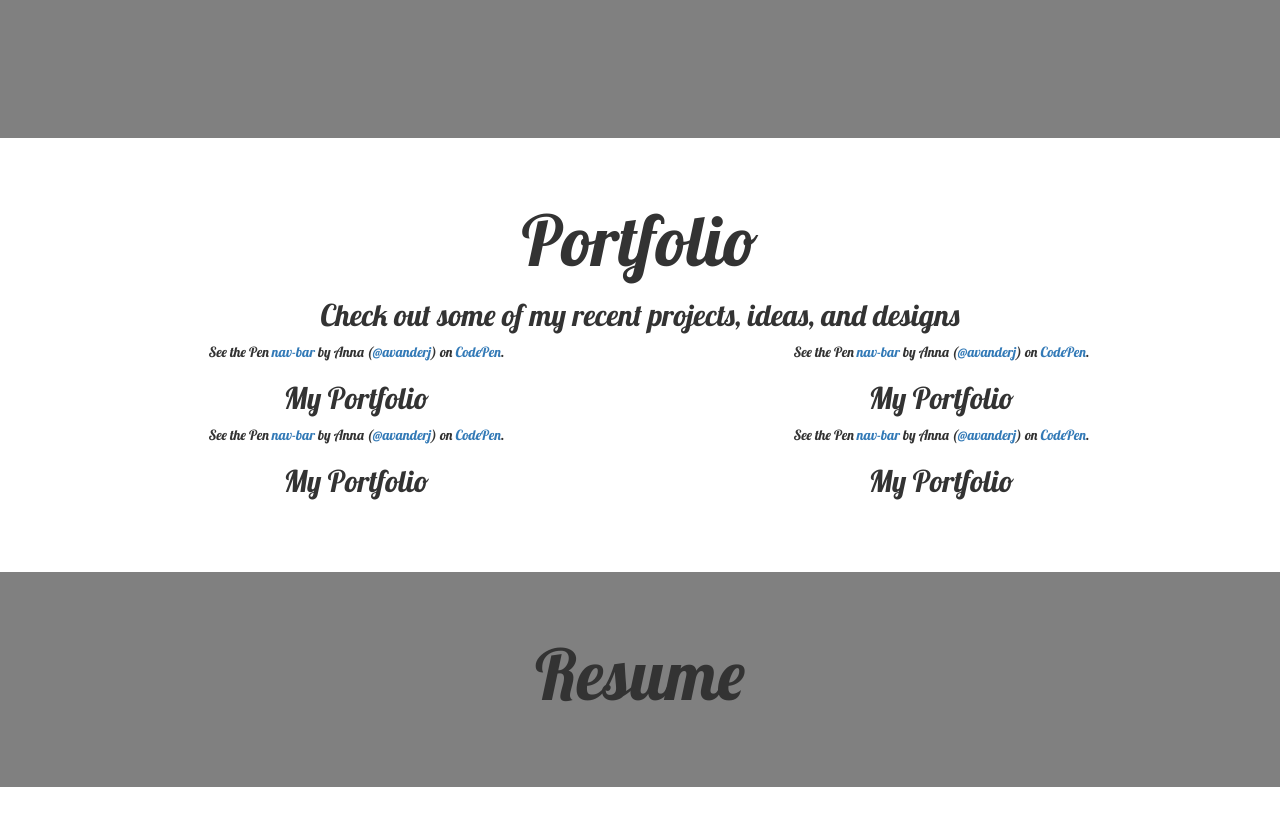
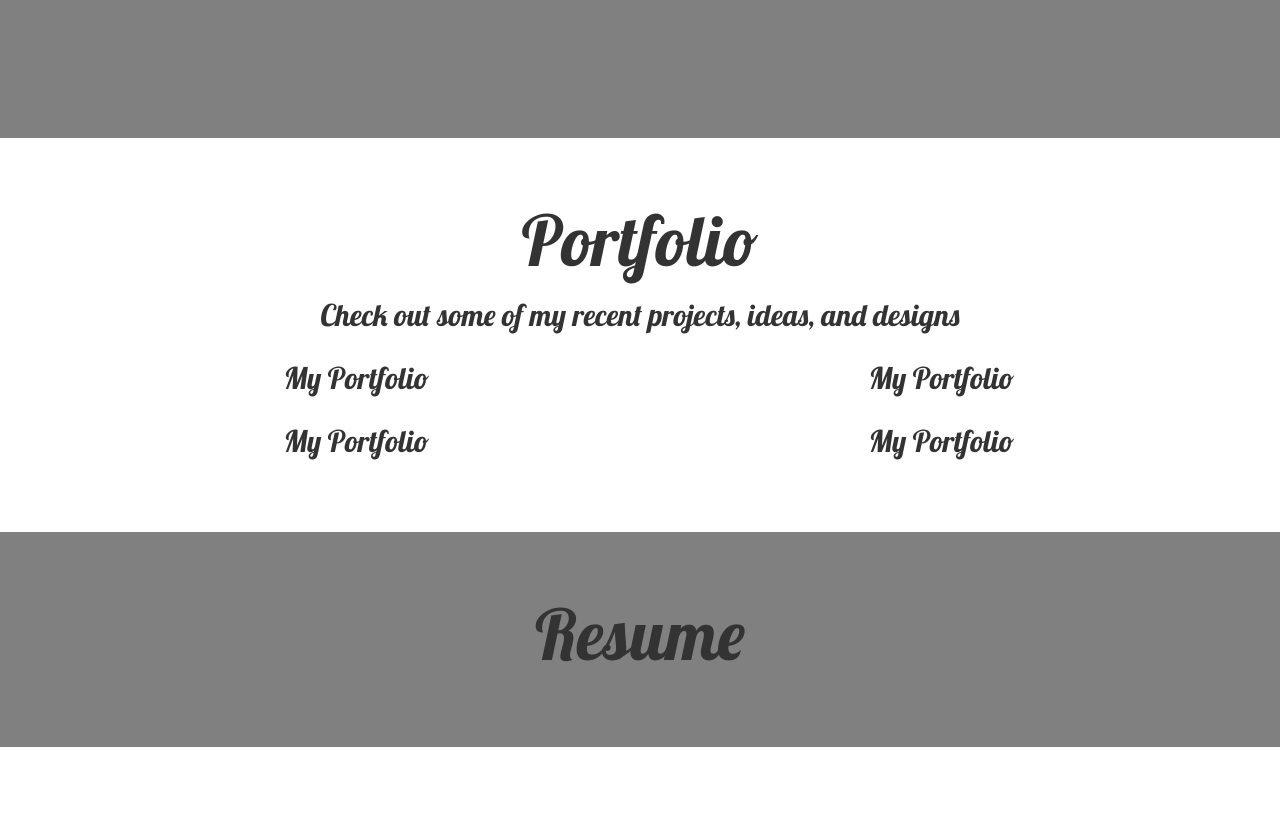
Before and after one commit to justinkahrs/portfolio-react, a React (Create React App) app: page / in a window 1280 px wide. Shown: the part 1440-2266 px from the top of the page. Built offline with nearby package versions, Linux system fonts and the light colour scheme; a web font is replaced by a local one.

Commit message:
split pages

```diff
--- /dev/null
+++ b/src/AboutPage.js
@@ -0,0 +1,47 @@
+import React, { Component } from "react";
+
+class AboutPage extends Component {
+  render() {
+    return (
+      <div className="pageTwo" id="p2">
+        <div className="content text-center">
+          <div className="row">
+            <div className="col-md-6">
+              <h1>Let me introduce myself</h1>
+              <h2>Hi, Im Anna</h2>
+              <p>
+                As an information architect intern for IU Communications, I
+                works with a team to develop seamless user experiences for
+                websites across IU. Currently pursuing dual master’s degrees in
+                information science and library science, I focus my coursework
+                in information architecture, user-experience design, and
+                front-end development. I also hold a bachelors degree in art
+                history from Kendall College of Art & Design.
+              </p>
+
+              <p>
+                As a frequent wanderer of the complex{" "}
+                <a href="https://youtu.be/f99PcP0aFNE">"series of tubes"</a> we
+                call the internet, I enjoy doing my part to make things a little
+                more easy to navigate, &lt;div&gt; by &lt;/div&gt;.
+              </p>
+
+              <p>
+                In my spare time, I enjoy traveling, cooking, pinball, and disc
+                golf.
+              </p>
+            </div>
+            <div className="col-md-6">
+              <img
+                className="profile-pic"
+                src="https://avatars2.githubusercontent.com/u/21692318?v=4&s=460"
+              />
+            </div>
+          </div>
+        </div>
+      </div>
+    );
+  }
+}
+
+export default AboutPage;
--- a/src/App.js
+++ b/src/App.js
@@ -1,6 +1,10 @@
 import React, { Component } from "react";
 import Nav from "./Nav.js";
 import LandingPage from "./LandingPage.js";
+import AboutPage from "./AboutPage.js";
+import PortfolioPage from "./PortfolioPage.js";
+import ResumePage from "./ResumePage.js";
+import Footer from "./Footer.js";
 import "./App.css";
 
 class App extends Component {
@@ -9,170 +13,10 @@ class App extends Component {
       <div>
         <Nav />
         <LandingPage />
-
-        <div class="pageTwo" id="p2">
-          <div class="content text-center">
-            <div class="row">
-              <div class="col-md-6">
-                <h1>Let me introduce myself</h1>
-                <h2>Hi, Im Anna</h2>
-                <p>
-                  As an information architect intern for IU Communications, I
-                  works with a team to develop seamless user experiences for
-                  websites across IU. Currently pursuing dual master’s degrees
-                  in information science and library science, I focus my
-                  coursework in information architecture, user-experience
-                  design, and front-end development. I also hold a bachelors
-                  degree in art history from Kendall College of Art & Design.
-                </p>
-
-                <p>
-                  As a frequent wanderer of the complex{" "}
-                  <a href="https://youtu.be/f99PcP0aFNE">
-                    "series of tubes"
-                  </a>{" "}
-                  we call the internet, I enjoy doing my part to make things a
-                  little more easy to navigate, &lt;div&gt; by &lt;/div&gt;.
-                </p>
-
-                <p>
-                  In my spare time, I enjoy traveling, cooking, pinball, and
-                  disc golf.
-                </p>
-              </div>
-              <div class="col-md-6">
-                <img
-                  class="profile-pic"
-                  src="https://avatars2.githubusercontent.com/u/21692318?v=4&s=460"
-                />
-              </div>
-            </div>
-          </div>
-        </div>
-
-        <div class="pageThree" id="p3">
-          <div class="content text-center">
-            <h1>Portfolio</h1>
-            <h2>Check out some of my recent projects, ideas, and designs</h2>
-            <div class="container">
-              <div class="row">
-                <div class="col-md-6">
-                  <p
-                    data-height="450"
-                    data-theme-id="0"
-                    data-slug-hash="JJxeRy"
-                    data-default-tab="html,result"
-                    data-user="avanderj"
-                    data-embed-version="2"
-                    data-pen-title="nav-bar"
-                    class="codepen"
-                  >
-                    See the Pen{" "}
-                    <a href="https://codepen.io/avanderj/pen/JJxeRy/">
-                      nav-bar
-                    </a>{" "}
-                    by Anna (<a href="https://codepen.io/avanderj">
-                      @avanderj
-                    </a>) on <a href="https://codepen.io">CodePen</a>.
-                  </p>
-                  <script
-                    async
-                    src="https://production-assets.codepen.io/assets/embed/ei.js"
-                  />
-                  <h2>My Portfolio</h2>
-                </div>
-
-                <div class="col-md-6">
-                  <p
-                    data-height="450"
-                    data-theme-id="0"
-                    data-slug-hash="JJxeRy"
-                    data-default-tab="html,result"
-                    data-user="avanderj"
-                    data-embed-version="2"
-                    data-pen-title="nav-bar"
-                    class="codepen"
-                  >
-                    See the Pen{" "}
-                    <a href="https://codepen.io/avanderj/pen/JJxeRy/">
-                      nav-bar
-                    </a>{" "}
-                    by Anna (<a href="https://codepen.io/avanderj">
-                      @avanderj
-                    </a>) on <a href="https://codepen.io">CodePen</a>.
-                  </p>
-                  <script
-                    async
-                    src="https://production-assets.codepen.io/assets/embed/ei.js"
-                  />
-                  <h2>My Portfolio</h2>
-                </div>
-
-                <div class="col-md-6">
-                  <p
-                    data-height="450"
-                    data-theme-id="0"
-                    data-slug-hash="JJxeRy"
-                    data-default-tab="html,result"
-                    data-user="avanderj"
-                    data-embed-version="2"
-                    data-pen-title="nav-bar"
-                    class="codepen"
-                  >
-                    See the Pen{" "}
-                    <a href="https://codepen.io/avanderj/pen/JJxeRy/">
-                      nav-bar
-                    </a>{" "}
-                    by Anna (<a href="https://codepen.io/avanderj">
-                      @avanderj
-                    </a>) on <a href="https://codepen.io">CodePen</a>.
-                  </p>
-                  <script
-                    async
-                    src="https://production-assets.codepen.io/assets/embed/ei.js"
-                  />
-                  <h2>My Portfolio</h2>
-                </div>
-
-                <div class="col-md-6">
-                  <p
-                    data-height="450"
-                    data-theme-id="0"
-                    data-slug-hash="JJxeRy"
-                    data-default-tab="html,result"
-                    data-user="avanderj"
-                    data-embed-version="2"
-                    data-pen-title="nav-bar"
-                    class="codepen"
-                  >
-                    See the Pen{" "}
-                    <a href="https://codepen.io/avanderj/pen/JJxeRy/">
-                      nav-bar
-                    </a>{" "}
-                    by Anna (<a href="https://codepen.io/avanderj">
-                      @avanderj
-                    </a>) on <a href="https://codepen.io">CodePen</a>.
-                  </p>
-                  <script
-                    async
-                    src="https://production-assets.codepen.io/assets/embed/ei.js"
-                  />
-                  <h2>My Portfolio</h2>
-                </div>
-              </div>
-            </div>
-          </div>
-        </div>
-
-        <div class="pageFour" id="p4">
-          <div class="content text-center">
-            <h1>Resume</h1>
-          </div>
-        </div>
-
-        <div class="footer">
-          <div class="content text-center" />
-        </div>
+        <AboutPage />
+        <PortfolioPage />
+        <ResumePage />
+        <Footer />
       </div>
     );
   }
--- /dev/null
+++ b/src/Footer.js
@@ -0,0 +1,12 @@
+import React, { Component } from "react";
+class Footer extends Component {
+  render() {
+    return (
+      <div class="footer">
+        <div class="content text-center" />
+      </div>
+    );
+  }
+}
+
+export default Footer;
--- /dev/null
+++ b/src/PortfolioPage.js
@@ -0,0 +1,35 @@
+import React, { Component } from "react";
+
+class PortfolioPage extends Component {
+  render() {
+    return (
+      <div class="pageThree" id="p3">
+        <div class="content text-center">
+          <h1>Portfolio</h1>
+          <h2>Check out some of my recent projects, ideas, and designs</h2>
+          <div class="container">
+            <div class="row">
+              <div class="col-md-6">
+                <h2>My Portfolio</h2>
+              </div>
+
+              <div class="col-md-6">
+                <h2>My Portfolio</h2>
+              </div>
+
+              <div class="col-md-6">
+                <h2>My Portfolio</h2>
+              </div>
+
+              <div class="col-md-6">
+                <h2>My Portfolio</h2>
+              </div>
+            </div>
+          </div>
+        </div>
+      </div>
+    );
+  }
+}
+
+export default PortfolioPage;
--- /dev/null
+++ b/src/ResumePage.js
@@ -0,0 +1,14 @@
+import React, { Component } from "react";
+class ResumePage extends Component {
+  render() {
+    return (
+      <div class="pageFour" id="p4">
+        <div class="content text-center">
+          <h1>Resume</h1>
+        </div>
+      </div>
+    );
+  }
+}
+
+export default ResumePage;
```
